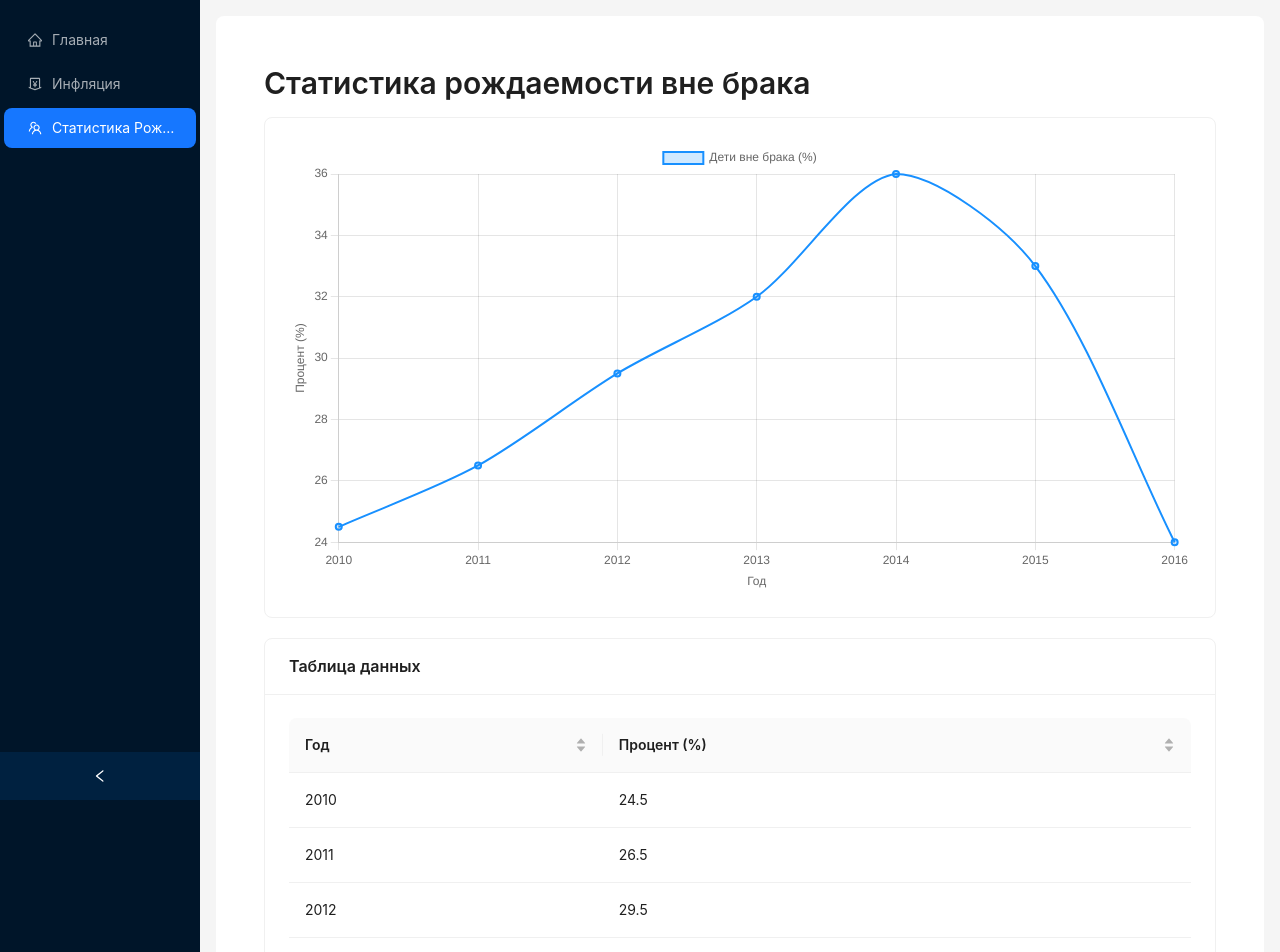
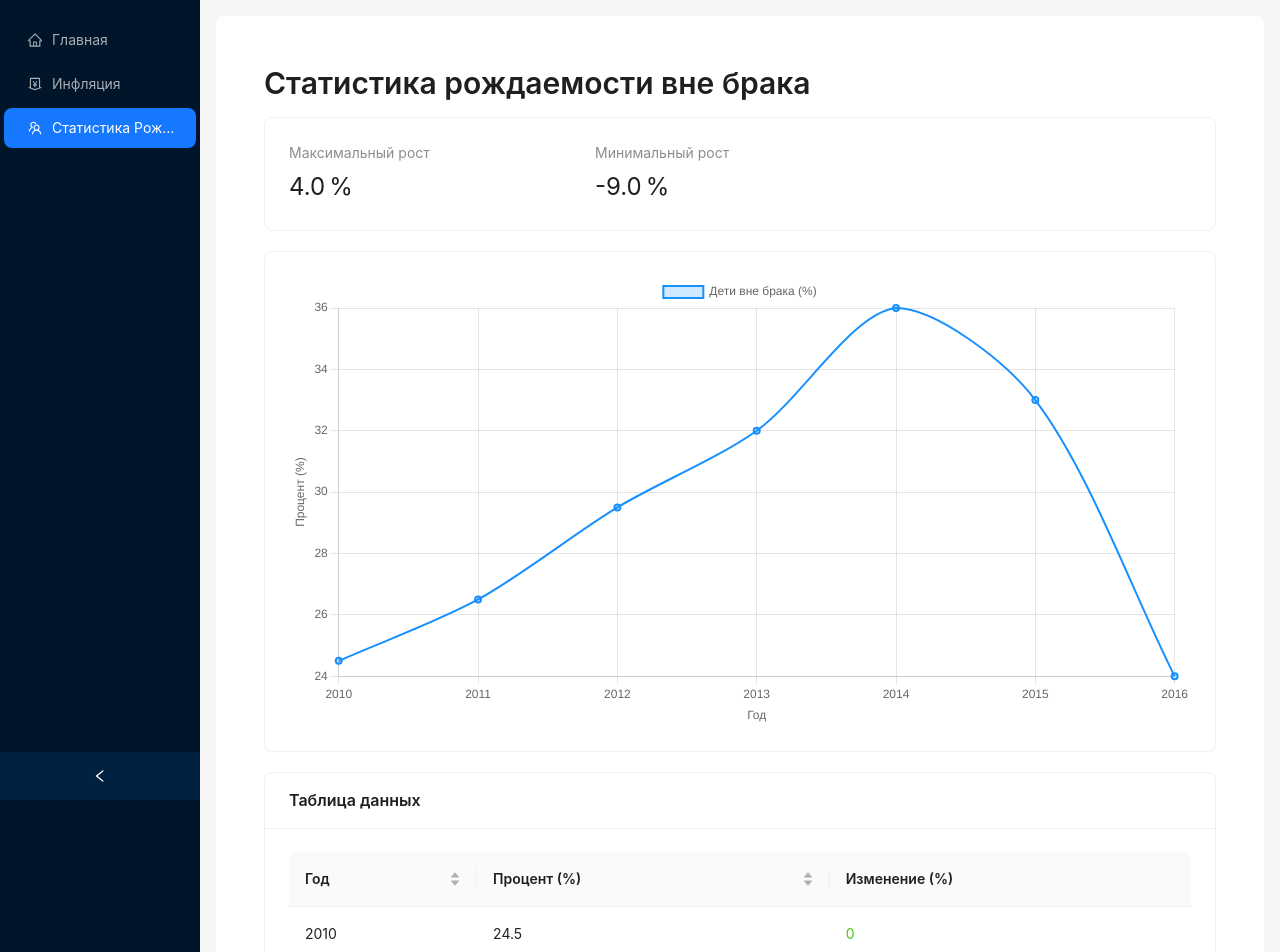
Before and after one commit to lebedev05tmn/dashboards-guap, a React (Vite) app: page /birth-stats in a window 1280 px wide. Shown: the top 952 px of the page. Built offline with nearby package versions, Linux system fonts and the light colour scheme.

Commit message:
add stat

```diff
--- a/src/modules/BirthStats.tsx
+++ b/src/modules/BirthStats.tsx
@@ -1,5 +1,5 @@
-import React from 'react';
-import { Table, Typography, Card } from 'antd';
+import React, { useMemo } from 'react';
+import { Table, Typography, Card, Statistic, Row, Col } from 'antd';
 import { Line } from 'react-chartjs-2';
 import {
   Chart as ChartJS,
@@ -27,6 +27,7 @@ const { Title: AntTitle } = Typography;
 interface DataItem {
   year: number;
   percentage: number;
+  change?: number;
 }
 
 const mockData: DataItem[] = [
@@ -40,6 +41,23 @@ const mockData: DataItem[] = [
 ];
 
 const BirthStatistics: React.FC = () => {
+  const dataWithChanges = useMemo(() => {
+    return mockData.map((item, index) => ({
+      ...item,
+      change: index > 0 ? Number((item.percentage - mockData[index - 1].percentage).toFixed(1)) : 0,
+    }));
+  }, []);
+
+  const maxChange = useMemo(() => {
+    const changes = dataWithChanges.slice(1).map(item => item.change || 0);
+    return Math.max(...changes);
+  }, [dataWithChanges]);
+
+  const minChange = useMemo(() => {
+    const changes = dataWithChanges.slice(1).map(item => item.change || 0);
+    return Math.min(...changes);
+  }, [dataWithChanges]);
+
   const columns = [
     {
       title: 'Год',
@@ -53,14 +71,24 @@ const BirthStatistics: React.FC = () => {
       key: 'percentage',
       sorter: (a: DataItem, b: DataItem) => a.percentage - b.percentage,
     },
+    {
+      title: 'Изменение (%)',
+      dataIndex: 'change',
+      key: 'change',
+      render: (value: number) => (
+        <span style={{ color: value >= 0 ? '#52c41a' : '#ff4d4f' }}>
+          {value > 0 ? '+' : ''}{value}
+        </span>
+      ),
+    },
   ];
 
   const chartData = {
-    labels: mockData.map(item => item.year),
+    labels: dataWithChanges.map(item => item.year),
     datasets: [
       {
         label: 'Дети вне брака (%)',
-        data: mockData.map(item => item.percentage),
+        data: dataWithChanges.map(item => item.percentage),
         borderColor: '#1890ff',
         backgroundColor: 'rgba(24, 144, 255, 0.2)',
         borderWidth: 2,
@@ -72,6 +100,27 @@ const BirthStatistics: React.FC = () => {
   return (
     <div style={{ padding: '24px' }}>
       <AntTitle level={2}>Статистика рождаемости вне брака</AntTitle>
+
+      <Card style={{ marginBottom: '20px' }}>
+        <Row gutter={16}>
+          <Col span={8}>
+            <Statistic
+              title="Максимальный рост"
+              value={maxChange}
+              precision={1}
+              suffix="%"
+            />
+          </Col>
+          <Col span={8}>
+            <Statistic
+              title="Минимальный рост"
+              value={minChange}
+              precision={1}
+              suffix="%"
+            />
+          </Col>
+        </Row>
+      </Card>
 
       <Card style={{ marginBottom: '20px' }}>
         <Line
@@ -101,7 +150,7 @@ const BirthStatistics: React.FC = () => {
       <Card title="Таблица данных">
         <Table
           columns={columns}
-          dataSource={mockData}
+          dataSource={dataWithChanges}
           rowKey="year"
           pagination={false}
         />
```
